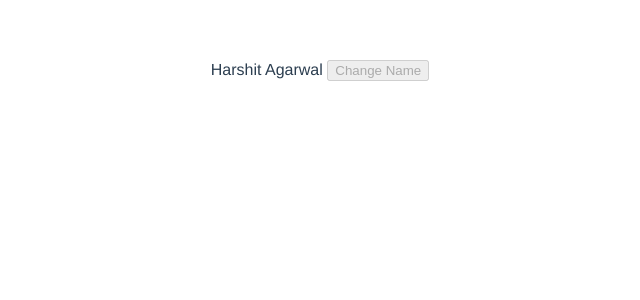
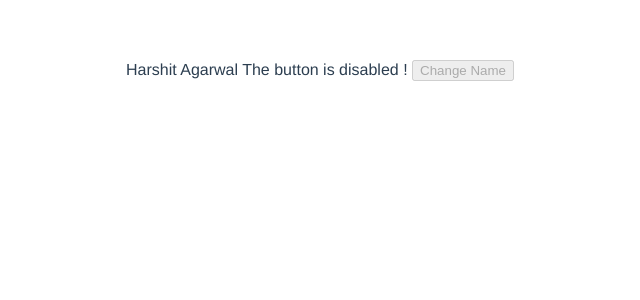
Before and after one commit to harshit97/Vue-Skills, a Vue app: page / in a window 1280 px wide. Shown: the top 300 px of the page, without its empty margins (320-960 px from the left). Built offline with nearby package versions, Linux system fonts and the light colour scheme.

Commit message:
Using JavaScript expressions and functions inside interpolations

```diff
--- a/src/components/Skills.vue
+++ b/src/components/Skills.vue
@@ -1,7 +1,11 @@
 <template>
   <div class="hello">
     {{name}}
-    <button v-on:click="changeName" v-bind:disabled="btnState">Change Name</button>
+    {{ btnState ? "The button is disabled !" : "The button is enabled !"}}
+    <button
+      v-on:click="changeName"
+      v-bind:disabled="btnState"
+    >Change Name</button>
   </div>
 </template>
 
```
